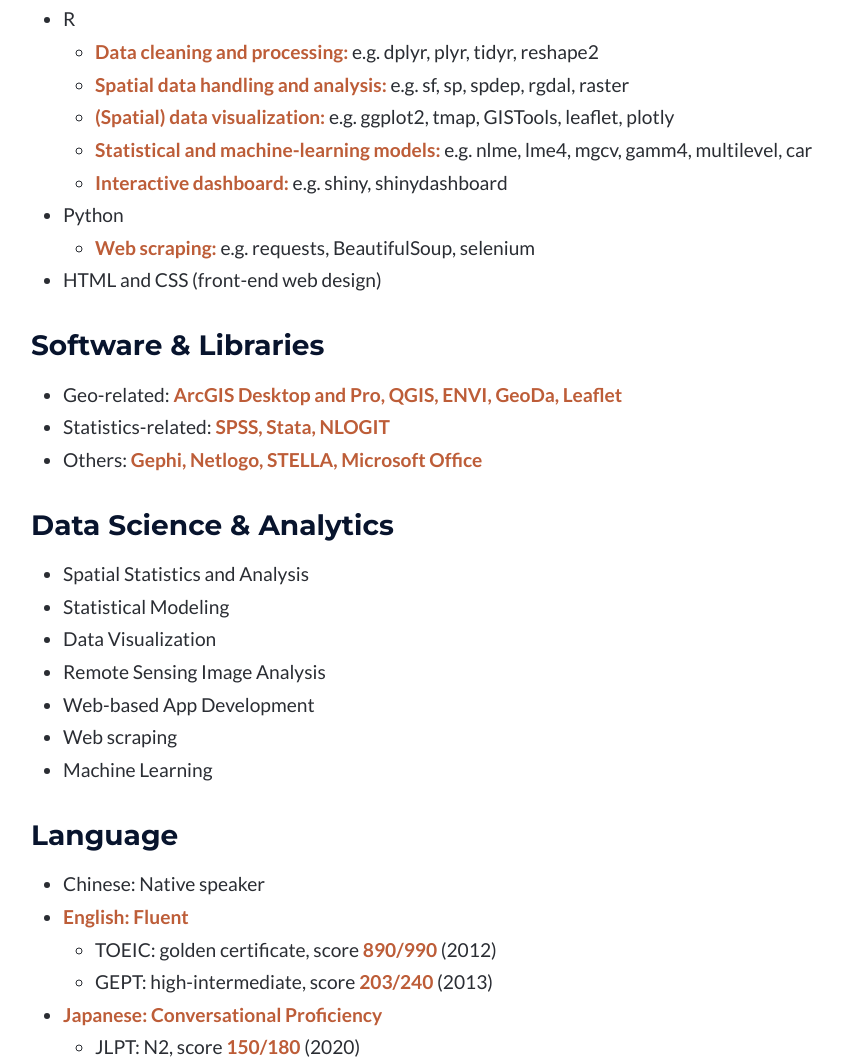
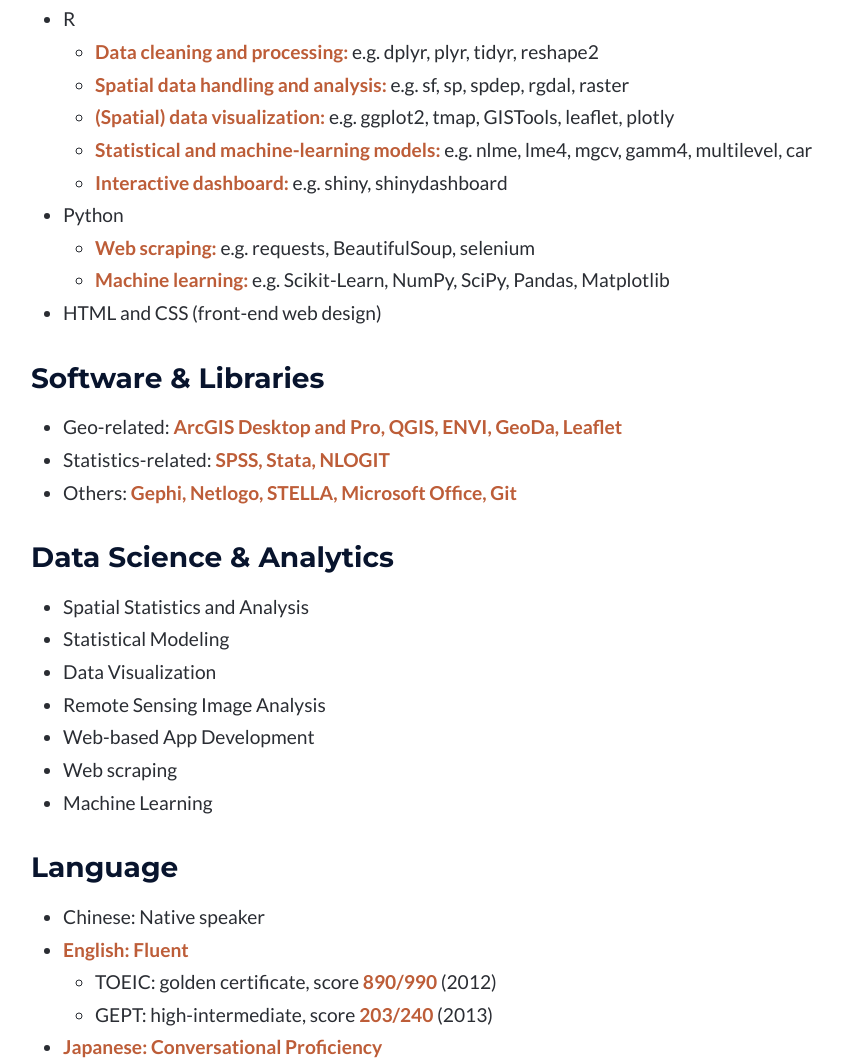
Before and after one commit to yihueiliu/AboutMe, a plain HTML site: page index.html in a window 1280 px wide. Shown: the part 1665-2729 px from the top of the page, without its empty margins (99-942 px from the left). Drawn offline with nearby package versions, Linux system fonts and the light colour scheme.

Commit message:
Update index.html

```diff
--- a/index.html
+++ b/index.html
@@ -178,6 +178,7 @@
                             <li>Python</li>
                             <ul>
                                 <li><span class="empha">Web scraping:</span> e.g. <span class="italic">requests, BeautifulSoup, selenium </span></li>
+                                <li><span class="empha">Machine learning:</span> e.g. <span class="italic">Scikit-Learn, NumPy, SciPy, Pandas, Matplotlib </span></li>
                             </ul>
                             <li>HTML and CSS (front-end web design)</li>
 
@@ -197,7 +198,7 @@
                         <ul class="main-list">
                             <li>Geo-related:<span class="empha"> ArcGIS Desktop and Pro, QGIS, ENVI, GeoDa, Leaflet</span></li>
                             <li>Statistics-related:<span class="empha"> SPSS, Stata, NLOGIT</span></li>
-                            <li>Others: <span class="empha">Gephi, Netlogo, STELLA, Microsoft Office</span></li>
+                            <li>Others: <span class="empha">Gephi, Netlogo, STELLA, Microsoft Office, Git</span></li>
 
                             <!--
                             <li><span class="empha2">ArcGIS Desktop and Pro:</span> Spatial data handling, analysis, and visualization</li>
```
